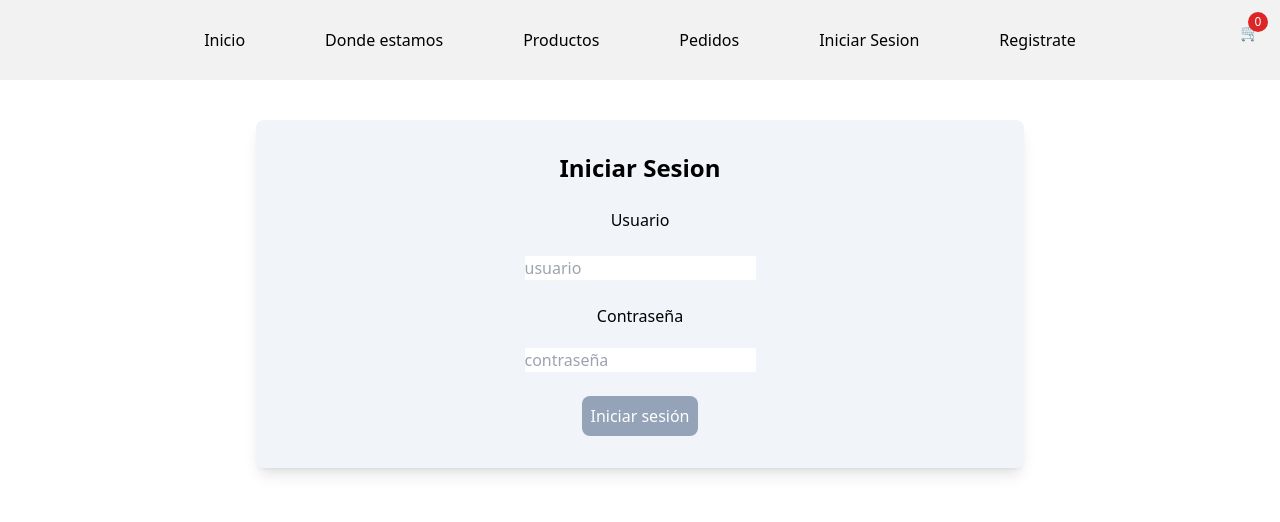
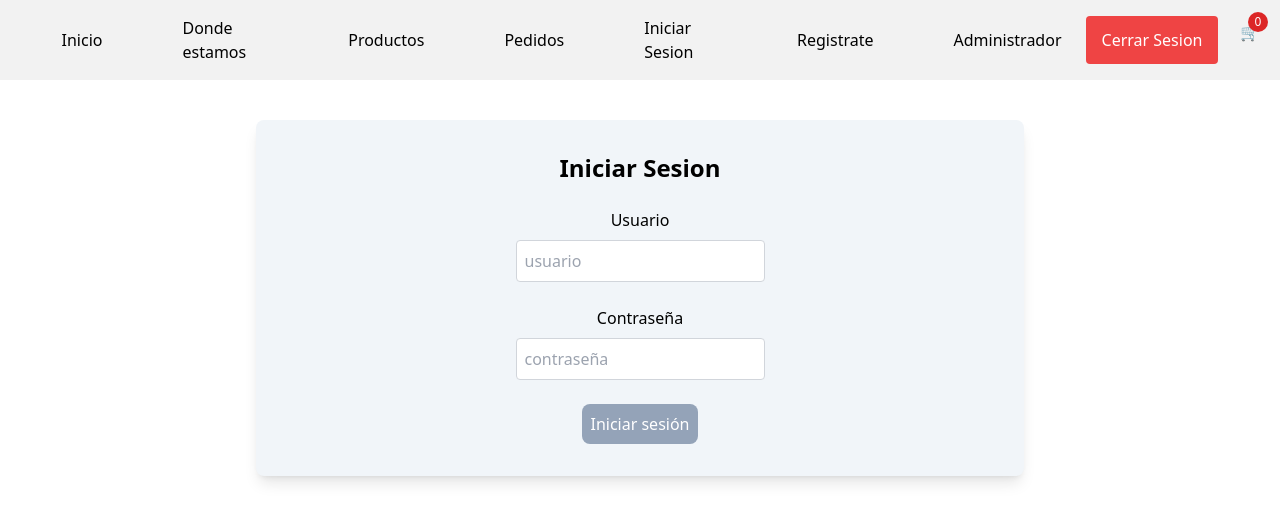
Before and after one commit to juli-ortega/tpslab4-front, a React (Vite) app: page /login in a window 1280 px wide. Shown: the top 522 px of the page. Built offline with nearby package versions, Linux system fonts and the light colour scheme.

Commit message:
rutas privadas

```diff
--- /dev/null
+++ b/src/AuthContext.tsx
@@ -0,0 +1,51 @@
+// AuthContext.tsx
+import React, { createContext, useContext, useState, useEffect } from "react";
+
+interface AuthContextType {
+  isAuthenticated: boolean;
+  userRole: string | null;
+  login: (token: string, role: string) => void;
+  logout: () => void;
+}
+
+const AuthContext = createContext<AuthContextType | undefined>(undefined);
+
+export const AuthProvider: React.FC<{ children: React.ReactNode }> = ({ children }) => {
+  const [isAuthenticated, setIsAuthenticated] = useState<boolean>(false);
+  const [userRole, setUserRole] = useState<string | null>(null);
+
+  useEffect(() => {
+    const token = localStorage.getItem("token");
+    const role = localStorage.getItem("userRole");
+    if (token && role) {
+      setIsAuthenticated(true);
+      setUserRole(role);
+    }
+  }, []);
+
+  const login = (token: string, role: string) => {
+    localStorage.setItem("token", token);
+    localStorage.setItem("userRole", role);
+    setIsAuthenticated(true);
+    setUserRole(role);
+  };
+
+  const logout = () => {
+    localStorage.removeItem("token");
+    localStorage.removeItem("userRole");
+    setIsAuthenticated(false);
+    setUserRole(null);
+  };
+
+  return (
+    <AuthContext.Provider value={{ isAuthenticated, userRole, login, logout }}>
+      {children}
+    </AuthContext.Provider>
+  );
+};
+
+export const useAuth = () => {
+  const context = useContext(AuthContext);
+  if (!context) throw new Error("useAuth must be used within an AuthProvider");
+  return context;
+};
--- a/src/Models/Usuario.ts
+++ b/src/Models/Usuario.ts
@@ -2,5 +2,5 @@ export type Usuario = {
     id?: number,
     nombreUsuario: string
     clave: string,
-    role?: string
+    rol?: string
 }
--- a/src/Navbar.tsx
+++ b/src/Navbar.tsx
@@ -1,6 +1,11 @@
-import { Link } from 'react-router-dom'
+import { Link, useNavigate } from 'react-router-dom'
+import { useAuth } from './AuthContext';
 
 export default function Navbar() {
+
+  const { logout } = useAuth();
+  const navigate = useNavigate();
+
   const nav = [
     { name: 'Inicio', url: '/home' },
     { name: 'Donde estamos', url: '/ubicacion' },
@@ -8,11 +13,17 @@ export default function Navbar() {
     { name: 'Pedidos', url: '/pedidos' },
     { name: 'Iniciar Sesion', url: '/login' },
     { name: 'Registrate', url: '/register' },
+    { name: 'Administrador', url: '/admin/instrumentos' },
   ]
+
+   const handleLogout = () => {
+    logout();
+    navigate("/login");
+  };
 
   return (
     <div className='items-center flex justify-center bg-[#f2f2f2] h-20 px-10 mb-10'>
-      <nav>
+      <nav className='flex gap-6'>
         <ul className="flex gap-20 max-w-[1000px] mx-auto items-center justify-center">
           {nav.map((item, index) => (
             <li className='hover:text-blue-500' key={index}>
@@ -20,6 +31,9 @@ export default function Navbar() {
             </li>
           ))}
         </ul>
+        <button onClick={handleLogout} className='bg-red-500 text-white px-4 py-2 rounded hover:bg-red-600'>
+          Cerrar Sesion
+        </button>
       </nav>
     </div>
   )
--- a/src/Service/auth/login.ts
+++ b/src/Service/auth/login.ts
@@ -1,8 +1,8 @@
 import { Usuario } from "../../Models/Usuario";
 
-export default async function LoginUser(usuario: Usuario ) {
+export default async function LoginUser(usuario: Usuario): Promise<{ token: string; role: string } | null> {
   try {
-        const urlServer = "http://localhost:8080/api/v1/usuario/login"
+    const urlServer = "http://localhost:8080/api/v1/usuario/login";
 
     const response = await fetch(urlServer, {
       method: "POST",
@@ -13,11 +13,21 @@ export default async function LoginUser(usuario: Usuario ) {
       body: JSON.stringify(usuario),
     });
 
-        const data: Usuario = await response.json();
-        console.log(data);
-        return data;
+    const token = await response.text();
+    console.log("Token recibido:", token);
+
+    const [, payloadBase64] = token.split(".");
+    const payload = JSON.parse(atob(payloadBase64));
+
+    const role = payload.rol;
+
+    // Guardar en localStorage si querés, aunque lo ideal es hacerlo desde el AuthContext
+    localStorage.setItem("token", token);
+    localStorage.setItem("userRole", role);
+
+    return { token, role };
   } catch (error) {
-        console.error("Error al obtener la categoría:", error);
+    console.error("Error al hacer login:", error);
     return null;
   }
 }
--- a/src/Views/AdminProductos.tsx
+++ b/src/Views/AdminProductos.tsx
@@ -3,11 +3,14 @@ import { Instrumento } from "../Models/Instrumento";
 import { getInstrumentos, deleteInstrumento } from "../Service/InstrumentoService";
 import { Link } from "react-router-dom";
 import Swal from "sweetalert2";
+import { useAuth } from "../AuthContext";
 
 export default function AdminInstrumentos() {
     const [instrumentos, setInstrumentos] = useState<Instrumento[]>([]);
     const [loading, setLoading] = useState(true);
     const [error, setError] = useState<string | null>(null);
+
+    const {userRole} = useAuth()
 
     useEffect(() => {
         const fetchInstrumentos = async () => {
@@ -124,7 +127,7 @@ export default function AdminInstrumentos() {
                                         </Link>
                                         <button
                                             onClick={() => handleDelete(instrumento.id!)}
-                                            className="bg-red-500 hover:bg-red-600 text-white px-3 py-1 rounded text-sm"
+                                            className={userRole === "ADMIN" ? "bg-red-500 hover:bg-red-600 text-white px-3 py-1 rounded text-sm" : "hidden"}
                                         >
                                             Eliminar
                                         </button>
--- a/src/Views/auth/Login.tsx
+++ b/src/Views/auth/Login.tsx
@@ -1,32 +1,72 @@
-import React, { useState } from 'react'
-import { Usuario } from '../../Models/Usuario'
-import LoginUser from '../../Service/auth/login'
+import React, { useState } from "react";
+import { Usuario } from "../../Models/Usuario";
+import LoginUser from "../../Service/auth/login";
+import { useNavigate } from "react-router-dom";
+import { useAuth } from "../../AuthContext";
 
 export default function Login() {
-    const [usuario, setUsuario] = useState<Usuario>({
-        nombreUsuario: '',
-        clave: '',
-    })
+  const [usuario, setUsuario] = useState<Usuario>({
+    nombreUsuario: "",
+    clave: "",
+  });
 
-    const handleSubmit = (e: React.FormEvent) => {
-        e.preventDefault()
-        console.log('Datos del login:', usuario)
-        LoginUser(usuario);
+  const [errors, setErrors] = useState<{
+    nombreUsuario?: string;
+    clave?: string;
+  }>({});
+  const navigate = useNavigate();
+  const { login } = useAuth();
+  const validate = () => {
+    const newErrors: { nombreUsuario?: string; clave?: string } = {};
+
+    if (!usuario.nombreUsuario.trim()) {
+      newErrors.nombreUsuario = "El nombre de usuario es obligatorio";
+    }
+    if (!usuario.clave.trim()) {
+      newErrors.clave = "La contraseña es obligatoria";
     }
 
-    const handleChange = (e: React.ChangeEvent<HTMLInputElement>) => {
-    const { name, value } = e.target
+    setErrors(newErrors);
+    return Object.keys(newErrors).length === 0;
+  };
+
+  const handleSubmit = async (e: React.FormEvent) => {
+    e.preventDefault();
+
+    if (!validate()) return;
+
+    try {
+      const response = await LoginUser(usuario);
+
+      if (!response) return;
+
+      login(response.token, response.role);
+
+      navigate("/admin/instrumentos");
+    } catch (error) {
+      console.error("Error de login", error);
+    }
+  };
+
+  const handleChange = (e: React.ChangeEvent<HTMLInputElement>) => {
+    const { name, value } = e.target;
     setUsuario({
       ...usuario,
       [name]: value,
-    })
-  }
+    });
+    // Limpiar error del campo que se está modificando
+    setErrors((prev) => ({ ...prev, [name]: undefined }));
+  };
 
   return (
-    <div className='max-w-3xl mx-auto '>
-      <form onSubmit={handleSubmit} className='flex flex-col justify-center items-center gap-6 bg-slate-100 py-8 rounded-lg shadow-lg'>
-        <h1 className='font-bold text-2xl'>Iniciar Sesion</h1>
-        <div className='flex flex-col justify-center items-center gap-6'>
+    <div className="max-w-3xl mx-auto ">
+      <form
+        onSubmit={handleSubmit}
+        className="flex flex-col justify-center items-center gap-6 bg-slate-100 py-8 rounded-lg shadow-lg"
+      >
+        <h1 className="font-bold text-2xl">Iniciar Sesion</h1>
+
+        <div className="flex flex-col justify-center items-center gap-2">
           <label htmlFor="nombreUsuario">Usuario</label>
           <input
             type="text"
@@ -34,10 +74,16 @@ export default function Login() {
             name="nombreUsuario"
             value={usuario.nombreUsuario}
             onChange={handleChange}
+            className={`border p-2 rounded ${
+              errors.nombreUsuario ? "border-red-500" : "border-gray-300"
+            }`}
           />
+          {errors.nombreUsuario && (
+            <p className="text-red-600 text-sm">{errors.nombreUsuario}</p>
+          )}
         </div>
 
-        <div className='flex flex-col justify-center items-center gap-5'>
+        <div className="flex flex-col justify-center items-center gap-2">
           <label htmlFor="clave">Contraseña</label>
           <input
             type="password"
@@ -45,11 +91,22 @@ export default function Login() {
             name="clave"
             value={usuario.clave}
             onChange={handleChange}
+            className={`border p-2 rounded ${
+              errors.clave ? "border-red-500" : "border-gray-300"
+            }`}
           />
+          {errors.clave && (
+            <p className="text-red-600 text-sm">{errors.clave}</p>
+          )}
         </div>
 
-        <button type="submit" className='bg-slate-400 p-2 rounded-lg text-white cursor-pointer hover:bg-slate-600'>Iniciar sesión</button>
+        <button
+          type="submit"
+          className="bg-slate-400 p-2 rounded-lg text-white cursor-pointer hover:bg-slate-600"
+        >
+          Iniciar sesión
+        </button>
       </form>
     </div>
-  )
+  );
 }
--- a/src/Views/auth/Register.tsx
+++ b/src/Views/auth/Register.tsx
@@ -1,96 +1,145 @@
-import React, { useState } from 'react'
-import { Usuario } from '../../Models/Usuario'
-import RegisterUser from '../../Service/auth/register'
+import React, { useState } from "react";
+import { Usuario } from "../../Models/Usuario";
+import RegisterUser from "../../Service/auth/register";
+import { useNavigate } from "react-router-dom";
 
 export default function Register() {
+  const navigate = useNavigate();
   const [usuario, setUsuario] = useState<Usuario>({
-    nombreUsuario: '',
-    clave: '',
-    role: '',
-  })
+    nombreUsuario: "",
+    clave: "",
+    rol: "",
+  });
 
-  const handleSubmit = (e: React.FormEvent) => {
-    e.preventDefault()
-    console.log('Datos del registro:', usuario)
-    RegisterUser(usuario)
-  }
+  // Estado para errores
+  const [errors, setErrors] = useState<{ [key: string]: string }>({});
+
+  const validate = () => {
+    const newErrors: { [key: string]: string } = {};
+
+    if (!usuario.nombreUsuario.trim()) {
+      newErrors.nombreUsuario = "El usuario es obligatorio";
+    }
+
+    if (!usuario.clave) {
+      newErrors.clave = "La contraseña es obligatoria";
+    } else if (usuario.clave.length < 4) {
+      newErrors.clave = "La contraseña debe tener al menos 4 caracteres";
+    }
+
+    if (!usuario.rol) {
+      newErrors.rol = "Debes seleccionar un rol";
+    }
+
+    setErrors(newErrors);
+
+    return Object.keys(newErrors).length === 0;
+  };
+
+  const handleSubmit = async (e: React.FormEvent) => {
+    e.preventDefault();
+
+    if (!validate()) return;
+
+    console.log("Datos del registro:", usuario);
+    try {
+      await RegisterUser(usuario);
+      navigate("/");
+    } catch (error) {
+      console.error("Error al registrar usuario:", error);
+      // Aquí podrías mostrar un mensaje de error al usuario
+    }
+  };
 
   const handleChange = (e: React.ChangeEvent<HTMLInputElement>) => {
-    const { name, value } = e.target
+    const { name, value } = e.target;
     setUsuario({
       ...usuario,
       [name]: value,
-    })
-  }
+    });
+  };
 
   const handleRoleChange = (e: React.ChangeEvent<HTMLInputElement>) => {
     setUsuario({
       ...usuario,
-      role: e.target.value,
-    })
-  }
+      rol: e.target.value,
+    });
+  };
 
   return (
-    <div className='max-w-3xl mx-auto '>
+    <div className="max-w-3xl mx-auto ">
       <form
         onSubmit={handleSubmit}
-        className='flex flex-col justify-center items-center gap-6 bg-slate-100 py-8 rounded-lg shadow-lg'
+        className="flex flex-col justify-center items-center gap-6 bg-slate-100 py-8 rounded-lg shadow-lg"
       >
-        <h1 className='font-bold text-2xl'>Registrate</h1>
-        <div className='flex flex-col justify-center items-center gap-6'>
-          <label htmlFor='nombreUsuario'>Usuario</label>
+        <h1 className="font-bold text-2xl">Registrate</h1>
+        <div className="flex flex-col justify-center items-center gap-6">
+          <label htmlFor="nombreUsuario">Usuario</label>
           <input
-            type='text'
-            placeholder='usuario'
-            name='nombreUsuario'
+            type="text"
+            placeholder="usuario"
+            name="nombreUsuario"
             value={usuario.nombreUsuario}
             onChange={handleChange}
+            className={`border p-2 rounded ${
+              errors.nombreUsuario ? "border-red-500" : "border-gray-300"
+            }`}
           />
+          {errors.nombreUsuario && (
+            <p className="text-red-600 text-sm">{errors.nombreUsuario}</p>
+          )}
         </div>
 
-        <div className='flex flex-col justify-center items-center gap-5'>
-          <label htmlFor='clave'>Contraseña</label>
+        <div className="flex flex-col justify-center items-center gap-5">
+          <label htmlFor="clave">Contraseña</label>
           <input
-            type='password'
-            placeholder='contraseña'
-            name='clave'
+            type="password"
+            placeholder="contraseña"
+            name="clave"
             value={usuario.clave}
             onChange={handleChange}
+            className={`border p-2 rounded ${
+              errors.clave ? "border-red-500" : "border-gray-300"
+            }`}
           />
+          {errors.clave && (
+            <p className="text-red-600 text-sm">{errors.clave}</p>
+          )}
         </div>
 
         {/* Radios para elegir el role */}
-        <div className='flex flex-col gap-2'>
+        <div className="flex flex-col gap-2">
           <span>Seleccioná un rol:</span>
           <label>
             <input
-              type='radio'
-              name='role'
-              value='ADMIN'
-              checked={usuario.role === 'ADMIN'}
+              type="radio"
+              name="role"
+              value="ADMIN"
+              checked={usuario.rol === "ADMIN"}
               onChange={handleRoleChange}
             />
             ADMIN
           </label>
           <label>
             <input
-              type='radio'
-              name='role'
-              value='USER'
-              checked={usuario.role === 'USER'}
+              type="radio"
+              name="role"
+              value="USER"
+              checked={usuario.rol === "USER"}
               onChange={handleRoleChange}
             />
             USER
           </label>
+          {errors.rol && <p className="text-red-600 text-sm">{errors.rol}</p>}
         </div>
 
         <button
-          type='submit'
-          className='bg-slate-400 p-2 rounded-lg text-white cursor-pointer hover:bg-slate-600'
+          type="submit"
+          className="bg-slate-400 p-2 rounded-lg text-white cursor-pointer hover:bg-slate-600"
         >
           Registrate
         </button>
       </form>
     </div>
-  )
+  );
 }
--- /dev/null
+++ b/src/components/PrivateRoute.tsx
@@ -0,0 +1,18 @@
+// PrivateRoute.tsx
+import React from "react";
+import { Navigate, Outlet } from "react-router-dom";
+import { useAuth } from "../AuthContext";
+
+interface Props {
+  allowedRoles: string[];
+}
+
+const PrivateRoute: React.FC<Props> = ({ allowedRoles }) => {
+  const { isAuthenticated, userRole } = useAuth();
+
+  if (!isAuthenticated) return <Navigate to="/login" />;
+  if (!userRole || !allowedRoles.includes(userRole)) return <Navigate to="/admin/instrumentos" />;
+  return <Outlet />;
+};
+
+export default PrivateRoute;
--- a/src/main.jsx
+++ b/src/main.jsx
@@ -1,44 +1,61 @@
-import React, { StrictMode } from 'react'
-import { createRoot } from 'react-dom/client'
-import './index.css'
-import Home from './Views/Home'
-import Layout from './layout'
-import DondeEstamos from './Views/DondeEstamos'
-import DetalleInstrumento from './Views/DetalleInstrumento'
-import AddInstrumentos from './Views/AddInstrumento'
-import AdminProductos from './Views/AdminProductos'
-import Producto from './Views/Productos'
-import Pedidos from './Views/Pedidos'
-import { BrowserRouter, Route, Routes } from 'react-router-dom'
-import EditarInstrumento from './Views/EditarInstrumento'
-import { CartProvider } from './CartContext'
-import PagoResultado from './Views/PagoResultado';
-import CrearCategoria from './Views/CrearCategoria';
-import Login from './Views/auth/Login';
-import Register from './Views/auth/Register';
+import React from "react";
+import { createRoot } from "react-dom/client";
+import { BrowserRouter, Routes, Route } from "react-router-dom";
 
-createRoot(document.getElementById('root')).render(
+import PrivateRoute from "./components/PrivateRoute";
+
+import Layout from "./layout";
+import Home from "./Views/Home";
+import DondeEstamos from "./Views/DondeEstamos";
+import Producto from "./Views/Productos";
+import Pedidos from "./Views/Pedidos";
+import DetalleInstrumento from "./Views/DetalleInstrumento";
+import AdminProductos from "./Views/AdminProductos";
+import AddInstrumentos from "./Views/AddInstrumento";
+import EditarInstrumento from "./Views/EditarInstrumento";
+import CrearCategoria from "./Views/CrearCategoria";
+import PagoResultado from "./Views/PagoResultado";
+import Login from "./Views/auth/Login";
+import Register from "./Views/auth/Register";
+import { AuthProvider } from "./AuthContext";
+
+import { CartProvider } from "./CartContext";
+
+const container = document.getElementById("root");
+const root = createRoot(container);
+
+root.render(
   <React.StrictMode>
+    <AuthProvider>
       <CartProvider>
         <BrowserRouter>
           <Routes>
             <Route path="/" element={<Layout />}>
-            <Route path="/home" element={<Home />} />
-            <Route path="/ubicacion" element={<DondeEstamos />} />
-            <Route path="/productos" element={<Producto />} />
-            <Route path="/pedidos" element={<Pedidos />} />
-            <Route path="/instrumento/:id" element={<DetalleInstrumento />} />
-            <Route path="/admin/instrumentos" element={<AdminProductos />} />
-            <Route path="/admin/instrumentos/nuevo" element={<AddInstrumentos />} />
-            <Route path="/admin/instrumentos/editar/:id" element={<EditarInstrumento />} />
-            <Route path="/admin/categoria" element={<CrearCategoria />} />
-            <Route path="/resultadopago" element={<PagoResultado />} />
-            <Route path="/login" element={<Login />} />
-            <Route path="/register" element={<Register />} />
+              {/* Rutas públicas */}
+              <Route path="home" element={<Home />} />
+              <Route path="ubicacion" element={<DondeEstamos />} />
+              <Route path="productos" element={<Producto />} />
+              <Route path="pedidos" element={<Pedidos />} />
+              <Route path="instrumento/:id" element={<DetalleInstrumento />} />
+              <Route path="resultadopago" element={<PagoResultado />} />
+              <Route path="login" element={<Login />} />
+              <Route path="register" element={<Register />} />
 
+              {/* Rutas protegidas: ADMIN y USER pueden ver la lista */}
+              <Route element={<PrivateRoute allowedRoles={["ADMIN", "USER"]} />}>
+                <Route path="admin/instrumentos" element={<AdminProductos />} />
+              </Route>
+
+              {/* Solo ADMIN puede crear, editar, etc. */}
+              <Route element={<PrivateRoute allowedRoles={["ADMIN"]} />}>
+                <Route path="admin/instrumentos/nuevo" element={<AddInstrumentos />} />
+                <Route path="admin/instrumentos/editar/:id" element={<EditarInstrumento />} />
+                <Route path="admin/categoria" element={<CrearCategoria />} />
+              </Route>
             </Route>
           </Routes>
         </BrowserRouter>
       </CartProvider>
-  </React.StrictMode>,
-)
+    </AuthProvider>
+  </React.StrictMode>
+);
```
Lines whose indentation alone changed are shown as unchanged.
